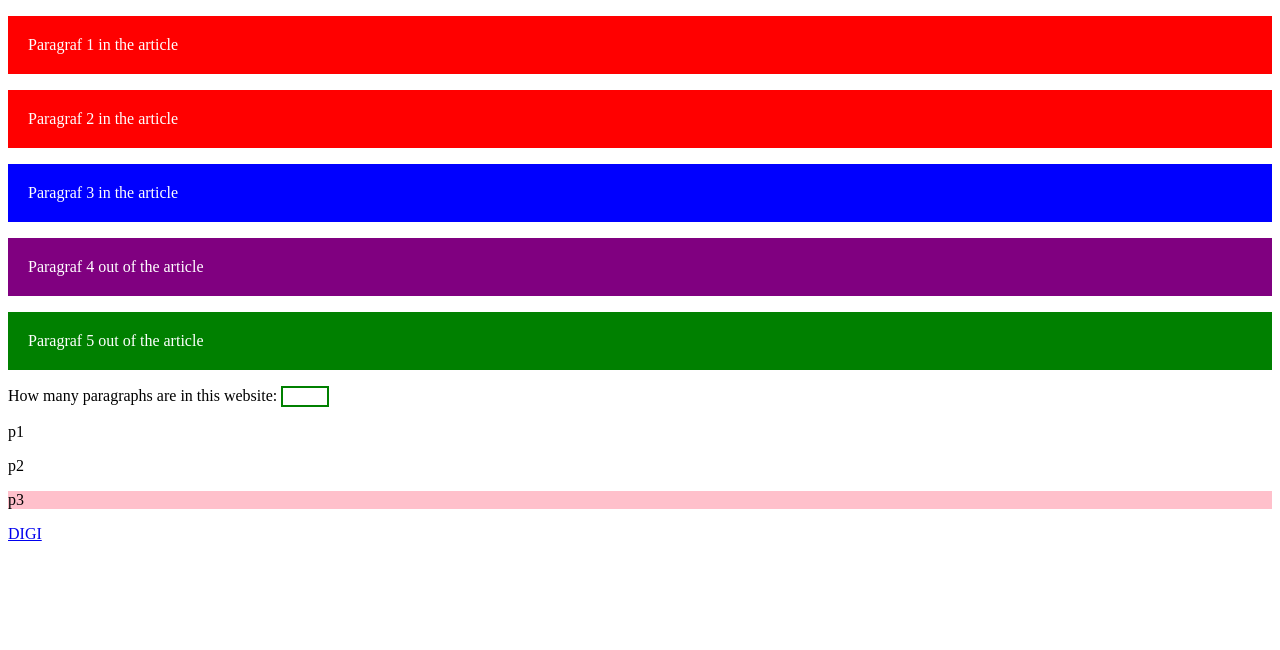
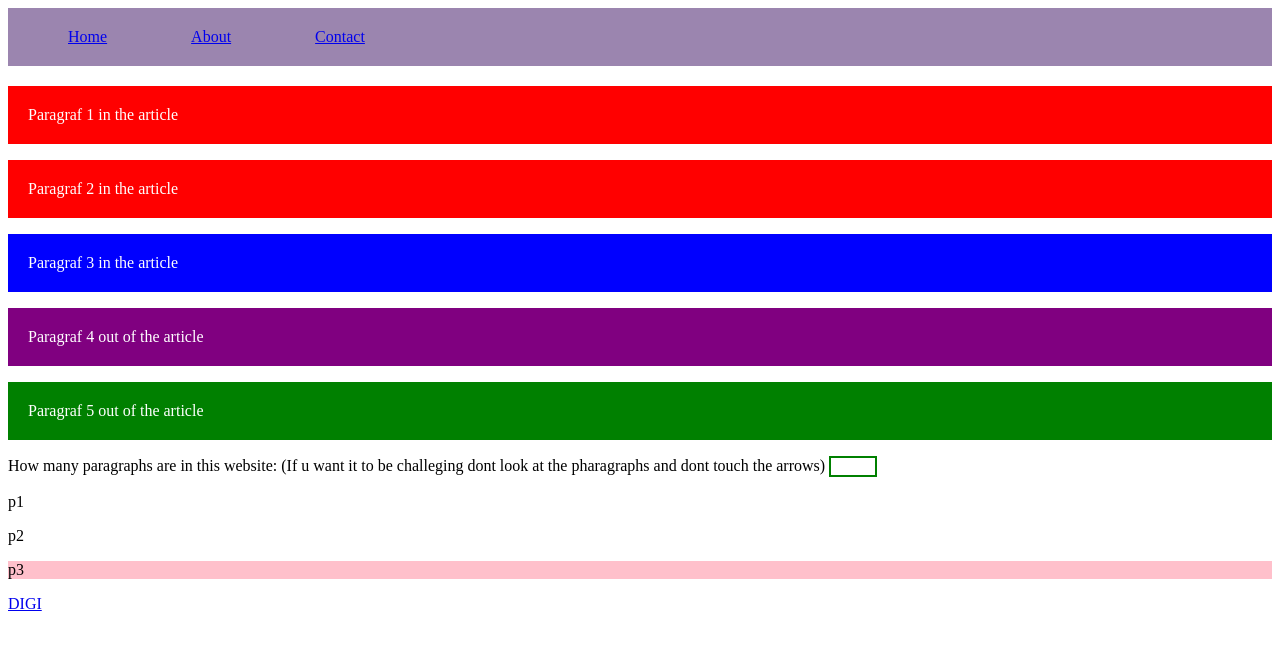
Before and after one commit to Drinqaka/HTMLCSSJAVASCRIPT2, a plain HTML site: page moduli14/index.html in a window 1280 px wide. Drawn offline with Linux system fonts and the light colour scheme.

Commit message:
moduli14

```diff
--- a/moduli14/index.html
+++ b/moduli14/index.html
@@ -7,6 +7,11 @@
     <link rel="stylesheet" href="style.css">
 </head>
 <body>
+   <nav>
+    <a href="index.html">Home</a>
+    <a href="aboutus.html">About</a>
+    <a href="contactus.html">Contact</a>
+   </nav>
     <article>
         <p>Paragraf 1 in the article</p>
         <p>Paragraf 2 in the article</p>
@@ -16,7 +21,7 @@
         <p>Paragraf 5 out of the article</p>
 
         <form>
-            <label>How many paragraphs are in this website:</label>
+            <label>How many paragraphs are in this website: (If u want it to be challeging dont look at the pharagraphs and dont touch the arrows)</label>
                 <input type="number" id="name" range min="5" max="5">
         </form>
 
@@ -26,6 +31,6 @@
             <p>p3</p>
         </main>
 
-        <a href="https://digitalschool.eu/">DIGI</a>
+        <a id="link"  href ="https://digitalschool.eu/">DIGI</a>
 </body>
 </html>
--- a/moduli14/style.css
+++ b/moduli14/style.css
@@ -31,9 +31,34 @@ main p:last-child{
     background-color: pink;
 }
 
-a:hover{
+#link:hover{
     background-color: blueviolet;
     color: red;
     padding: 10px;
 
 }
+
+nav a{
+    padding: 20px;
+    margin: 20px;
+}
+
+nav{
+    background-color:  rgb(155, 133, 175);
+    padding: 20px;
+    margin-bottom: 20px;
+}
+
+nav a:hover{
+    background-color:rgba(45, 17, 145, 0.336) ;
+    color: red;
+
+}
+
+nav a:active{
+    background-color: rgb(41, 13, 13);
+}
+
+a:visited{
+    color: yellow;
+}
```
Also changed, not shown: moduli14/aboutus.html (added, +16 -0 lines), moduli14/contactus.html (added, +16 -0 lines).
